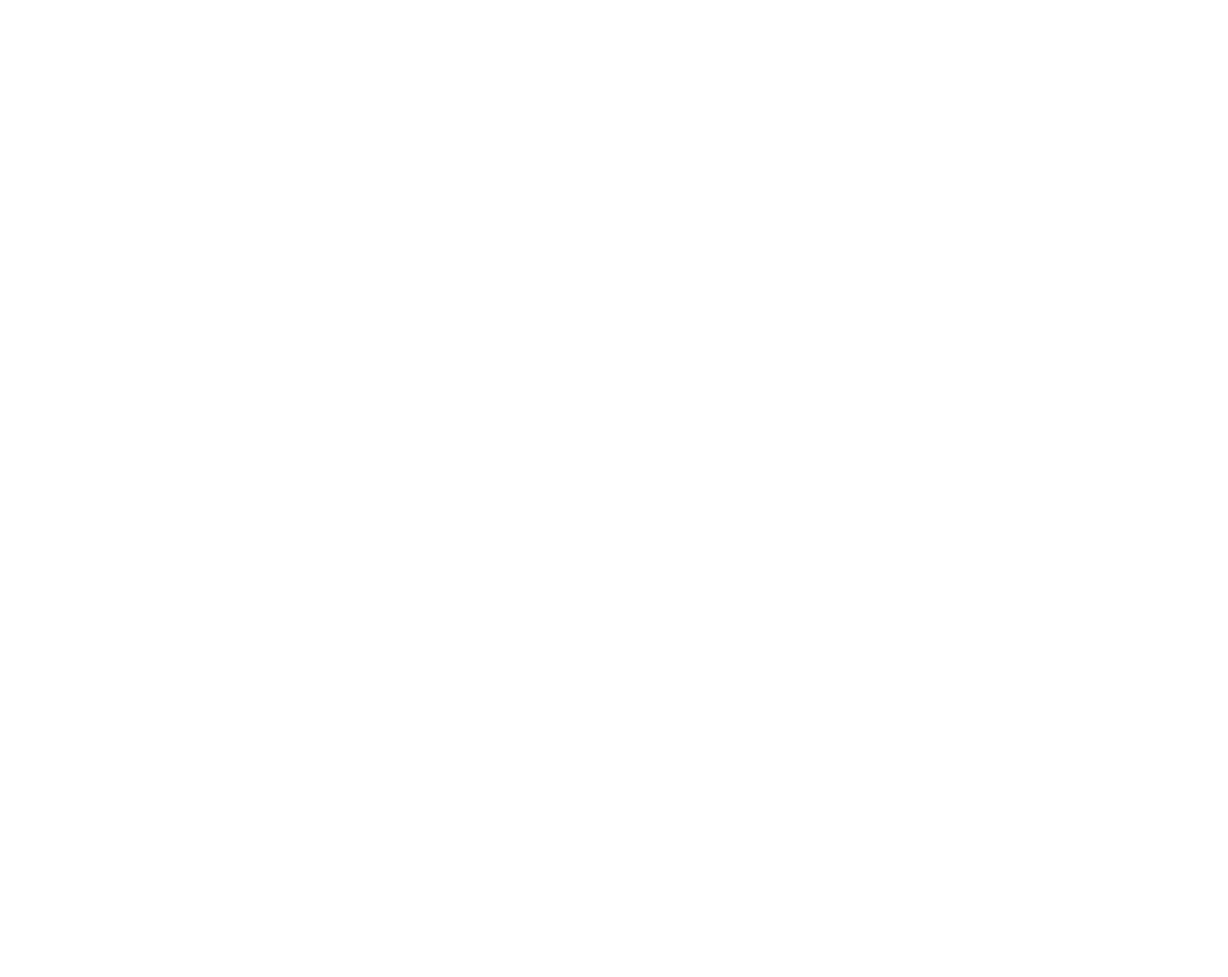
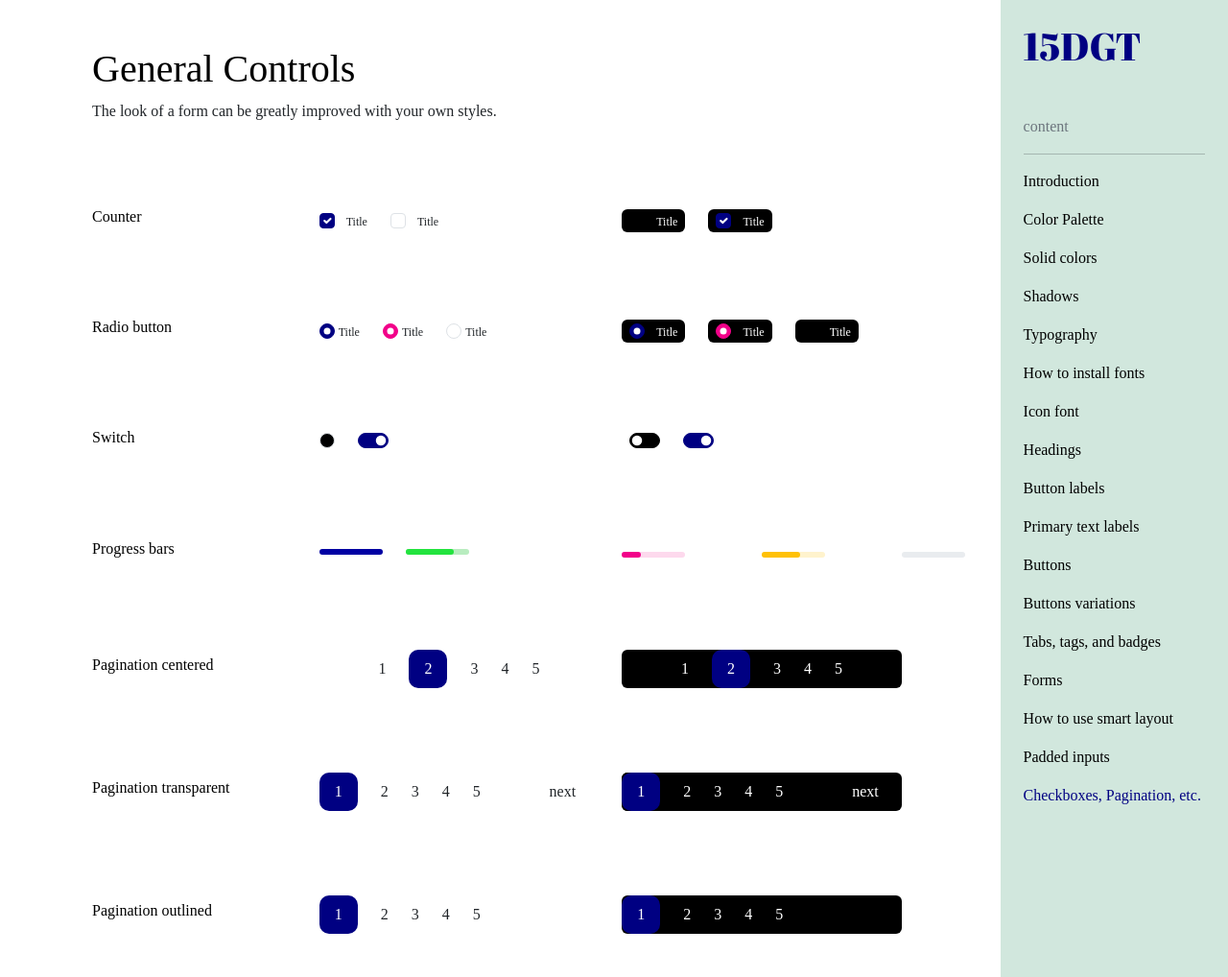
Before and after one commit to pitamchandra/buyer-7, a plain HTML site: page checkbox.html in a window 1280 px wide. Shown: the whole page at 96% size. Before the commit the page ends 800 px from the top, so only its background shows below. Drawn offline with Linux system fonts and the light colour scheme; a web font is replaced by a local one.

Commit message:
complete

```diff
--- a/checkbox.html
+++ b/checkbox.html
@@ -0,0 +1,307 @@
+<!DOCTYPE html>
+<html lang="en">
+<head>
+    <meta charset="UTF-8">
+    <meta http-equiv="X-UA-Compatible" content="IE=edge">
+    <meta name="viewport" content="width=device-width, initial-scale=1.0">
+    <title>General Controls</title>
+    <!-- bootstrap css -->
+    <link rel="stylesheet" href="css/bootstrap.min.css">
+    <!-- style css -->
+    <link rel="stylesheet" href="css/style.css">
+    <!-- responsive css -->
+    <link rel="stylesheet" href="css/responsive.css">
+    <style>
+        label{
+            font-size: 12px;
+        }
+    </style>
+</head>
+<body>
+
+    <section id="main_container" class="d-md-flex justify-content-between">
+        <main class="w-100 p-4 ms-md-5 ps-md-5 mt-4">
+            <div>
+                <h3 class="fs-1 text-black">General Controls</h3>
+                <p class="fs-6">The look of a form can be greatly improved with your own styles.</p>
+            </div>
+            <div class="row align-items-center mt-5 pt-md-3">
+                <div class="col-md-3">
+                    <div class="mt-4 ">
+                        <h3 class="text-black h6">Counter</h3>
+                    </div>
+                </div>
+                <div class="col-md-4">
+                    <div class="mt-4 ">
+                        <div class="d-flex gap-4">
+                            <div>
+                                <input class="form-check-input me-2" type="checkbox" value="" id="flexCheckChecked" checked> <label for="">Title</label>
+                            </div>
+                            <div>
+                                <input class="form-check-input me-2" type="checkbox" value="" id="flexCheckChecked"> <label for="">Title</label>
+                            </div>
+                        </div>
+                    </div>
+                </div>
+                <div class="col-md-4">
+                    <div class="mt-4 ">
+                        <div class="d-flex gap-4">
+                            <div class="bg-black px-2  rounded">
+                                <input class="form-check-input bg-black border-0 me-2" type="checkbox" value="" id="flexCheckChecked"> <label class="text-white" for="">Title</label>
+                            </div>
+                            <div class="bg-black px-2  rounded">
+                                <input class="form-check-input me-2" type="checkbox" value="" id="flexCheckChecked" checked> <label for="" class="text-white">Title</label>
+                            </div>
+                        </div>
+                    </div>
+                </div>
+            </div>
+            <div class="row align-items-center mt-5 pt-md-3">
+                <div class="col-md-3">
+                    <div class="mt-4 ">
+                        <h3 class="text-black h6">Radio button</h3>
+                    </div>
+                </div>
+                <div class="col-md-4">
+                    <div class="mt-4 ">
+                        <div class="d-flex gap-4">
+                            <div>
+                                <input class="form-check-input" type="radio" name="" id="" value="lala" checked> <label for="">Title</label>
+                            </div>
+                            <div>
+                                <input class="form-check-input my-bg" type="radio" name="" id="" value="option1" checked> <label for="">Title</label>
+                            </div>
+                            <div>
+                                <input class="form-check-input" type="radio" name="" id="" value="op"> <label for="">Title</label>
+                            </div>
+                        </div>
+                    </div>
+                </div>
+                <div class="col-md-4">
+                    <div class="mt-4 ">
+                        <div class="d-flex gap-4">
+                            <div class="bg-black px-2  rounded">
+                                <input class="form-check-input me-2" type="radio" value="" id="flexCheckChecked" checked> <label class="text-white" for="">Title</label>
+                            </div>
+                            <div class="bg-black px-2  rounded">
+                                <input class="form-check-input my-bg me-2" type="radio" value="" id="flexCheckChecked" checked> <label class="text-white" for="">Title</label>
+                            </div>
+                            <div class="bg-black px-2  rounded">
+                                <input class="form-check-input bg-black border-0 me-2" type="checkbox" value="" id="flexCheckChecked"> <label class="text-white" for="">Title</label>
+                            </div>
+                        </div>
+                    </div>
+                </div>
+            </div>
+            <div class="row align-items-center mt-5 pt-md-3">
+                <div class="col-md-3">
+                    <div class="mt-4 ">
+                        <h3 class="text-black h6">Switch</h3>
+                    </div>
+                </div>
+                <div class="col-md-4">
+                    <div class="mt-4 ">
+                        <div class="d-flex gap-4">
+                            <div>
+                                <input class="form-check-input bg-black" type="radio" role="switch" id="flexSwitchCheckChecked">
+                            </div>
+                            <div>
+                                <div class="form-check form-switch">
+                                    <input class="form-check-input" type="checkbox" role="switch" id="flexSwitchCheckChecked" checked>
+                                  </div>
+                            </div>
+                        </div>
+                    </div>
+                </div>
+                <div class="col-md-4">
+                    <div class="mt-4 ">
+                        <div class="d-flex gap-4">
+                            <div class="form-check form-switch rotated">
+                                <input class="form-check-input black-bg" type="checkbox" role="switch" id="flexSwitchCheckChecked" checked>
+                            </div>
+                            <div class="form-check form-switch">
+                                <input class="form-check-input" type="checkbox" role="switch" id="flexSwitchCheckChecked" checked>
+                            </div>
+                        </div>
+                    </div>
+                </div>
+            </div>
+            <div class="row align-items-center mt-5 pt-md-3">
+                <div class="col-md-3">
+                    <div class="mt-4 ">
+                        <h3 class="text-black h6">Progress bars</h3>
+                    </div>
+                </div>
+                <div class="col-md-4">
+                    <div class="mt-4 ">
+                        <div class="d-flex gap-4">
+                            <div class="rounded" style="width:66px; height: 6px; background: #0000A3;"></div>
+                            <div class="position-relative">
+                                <div class="rounded position-absolute" style="width:66px; height: 6px; background: #b8ecbf;"></div>
+                                <div class="rounded position-absolute" style="width:50px; height: 6px; background: #23E33E;"></div>
+                            </div>
+
+                        </div>
+                    </div>
+                </div>
+                <div class="col-md-4">
+                    <div class="mt-4 ">
+                        <div class="d-flex gap-4 justify-content-md-between justify-content-evenly">
+                            <div>
+                                <div class="position-relative">
+                                    <div class="rounded position-absolute " style="width:66px; height: 6px; background: #FDD9ED;"></div>
+                                    <div class="rounded position-absolute bg_purple" style="width:20px; height: 6px;"></div>
+                                </div>
+                            </div>
+                            <div>
+                                <div class="position-relative">
+                                    <div class="rounded position-absolute bg-warning-subtle" style="width:66px; height: 6px;"></div>
+                                    <div class="rounded position-absolute bg-warning" style="width:40px; height: 6px;"></div>
+                                </div>
+                            </div>
+                            <div>
+                                <div class="position-relative">
+                                    <div class="rounded position-absolute bg-body-secondary" style="width:66px; height: 6px;"></div>
+
+                                </div>
+                            </div>
+
+                        </div>
+                    </div>
+                </div>
+            </div>
+            <div class="row align-items-center mt-5 pt-md-3">
+                <div class="col-md-3">
+                    <div class="mt-4 ">
+                        <h3 class="text-black h6">Pagination centered</h3>
+                    </div>
+                </div>
+                <div class="col-md-4">
+                    <div class="mt-4 ">
+                        <div class="d-flex align-items-center justify-content-center gap-4">
+                            <div>1</div>
+                            <div class="my-box">2</div>
+                            <div>3</div>
+                            <div>4</div>
+                            <div>5</div>
+                        </div>
+                    </div>
+                </div>
+                <div class="col-md-4">
+                    <div class="mt-4 bg-black rounded text-white">
+                        <div class="d-flex align-items-center justify-content-center gap-4">
+                            <div>1</div>
+                            <div class="my-box">2</div>
+                            <div>3</div>
+                            <div>4</div>
+                            <div>5</div>
+                        </div>
+                    </div>
+                </div>
+            </div>
+            <div class="row align-items-center mt-5 pt-md-3">
+                <div class="col-md-3">
+                    <div class="mt-4 ">
+                        <h3 class="text-black h6">Pagination transparent</h3>
+                    </div>
+                </div>
+                <div class="col-md-4">
+                    <div class="mt-4 ">
+                        <div class="d-flex align-items-center justify-content-between">
+                            <div class="d-flex gap-4  align-items-center">
+                                <div class="my-box">1</div>
+                                <div>2</div>
+                                <div>3</div>
+                                <div>4</div>
+                                <div>5</div>
+                            </div>
+                            <div class="me-4">
+                                next
+                            </div>
+                        </div>
+                    </div>
+                </div>
+                <div class="col-md-4">
+                    <div class="mt-4 bg-black rounded text-white">
+                        <div class="d-flex align-items-center justify-content-between">
+                            <div class="bg-black rounded d-flex gap-4  align-items-center">
+                                <div class="my-box">1</div>
+                                <div>2</div>
+                                <div>3</div>
+                                <div>4</div>
+                                <div>5</div>
+                            </div>
+                            <div class="me-4">
+                                next
+                            </div>
+                        </div>
+                    </div>
+                </div>
+            </div>
+            <div class="row align-items-center mt-5 pt-md-3">
+                <div class="col-md-3">
+                    <div class="mt-4 ">
+                        <h3 class="text-black h6">Pagination outlined</h3>
+                    </div>
+                </div>
+                <div class="col-md-4">
+                    <div class="mt-4 ">
+                        <div class="d-flex align-items-center gap-4">
+                            <div class="my-box">1</div>
+                            <div>2</div>
+                            <div>3</div>
+                            <div>4</div>
+                            <div>5</div>
+                        </div>
+                    </div>
+                </div>
+                <div class="col-md-4">
+                    <div class="mt-4 bg-black rounded text-white">
+                        <div class="d-flex align-items-center gap-4">
+                            <div class="my-box">1</div>
+                            <div>2</div>
+                            <div>3</div>
+                            <div>4</div>
+                            <div>5</div>
+                        </div>
+                    </div>
+                </div>
+            </div>
+        </main>
+        <aside id="sidebar" class="bg-success-subtle p-4" style="width: 296px">
+            <h1 class="fs-1 mb-5 blue-500">15DGT</h1>
+            <p class="text-light-emphasis">content</p>
+            <hr>
+            <p><a href="index.html">Introduction</a></p>
+            <p><a href="solid-color.html">Color Palette</a></p>
+            <p><a href="solid-color.html">Solid colors</a></p>
+            <p><a href="shadow.html">Shadows</a></p>
+            <p><a href="icon-font.html">Typography</a></p>
+            <p><a href="icon-font.html">How to install fonts</a></p>
+            <p><a href="icon-font.html">Icon font</a></p>
+            <p><a href="heading.html">Headings</a></p>
+            <p><a href="button-label.html">Button labels</a></p>
+            <p><a href="primary-text.html">Primary text labels</a></p>
+            <p><a href="btn-variation.html">Buttons</a></p>
+            <p><a href="btn-variation.html">Buttons variations</a></p>
+            <p><a href="tabs-tag.html">Tabs, tags, and badges</a></p>
+            <p><a href="#">Forms</a></p>
+            <p><a href="#">How to use smart layout</a></p>
+            <p><a  href="padded-inputs.html">Padded inputs</a></p>
+            <p><a class="active" href="checkbox.html">Checkboxes, Pagination, etc.</a></p>
+        </aside>
+    </section>
+
+    <!-- toggle button for mobile -->
+    <div class="menu_btn">
+        <img src="images/menu.png" alt="">
+    </div>
+    <div id="close" class="menu_btn">
+        <img src="images/close.png" alt="">
+    </div>
+
+    <!-- script link here -->
+    <script src="js/bootstrap.bundle.min.js"></script>
+    <script src="js/main.js"></script>
+</body>
+</html>
--- a/css/style.css
+++ b/css/style.css
@@ -64,6 +64,16 @@ a{
     overflow: hidden;
 }
 
+.my-box{
+    width: 40px;
+    height: 40px;
+    line-height: 40px;
+    background: #000082;
+    color: #fff;
+    border-radius: 10px;
+    text-align: center;
+}
+
 /* introduction page  css start */
 .main-heading{
     margin-top: 224px;
@@ -114,3 +124,20 @@ aside p a:hover{
 .place-white::placeholder{
     color: #fff;
 }
+
+/* checkbox bg */
+.form-check-input:checked{
+    background-color: #000082;
+    border-color: #000082;
+}
+.my-bg:checked{
+    background-color: #F20089;
+    border-color: #F20089;
+}
+.black-bg:checked{
+    background-color: #000;
+    border-color: #000;
+}
+.rotated{
+    transform: rotate(180deg);
+}
```
